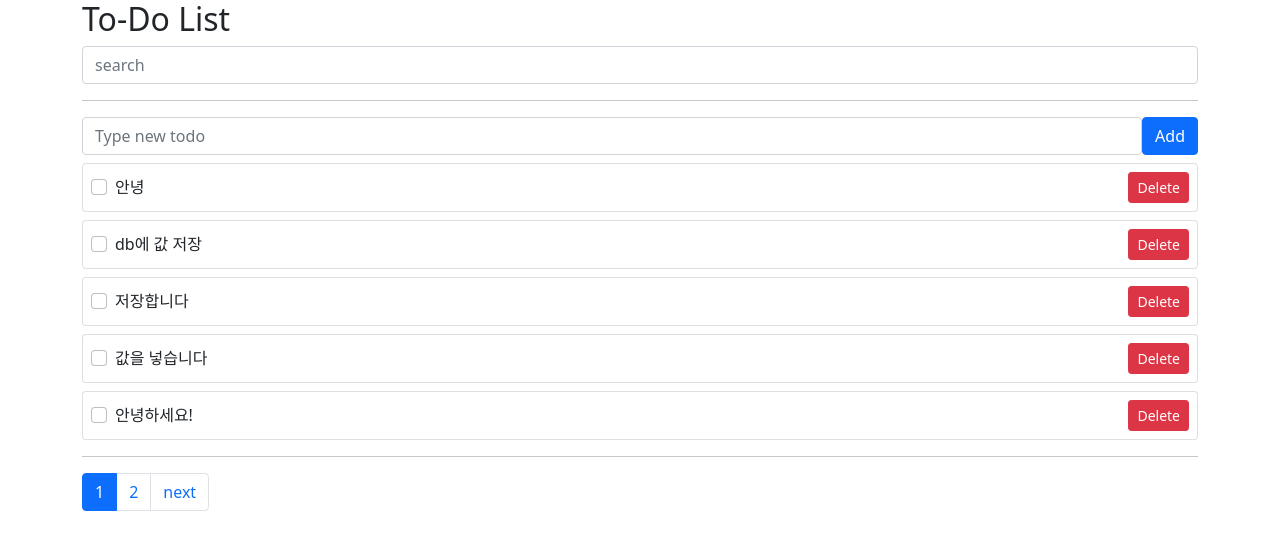
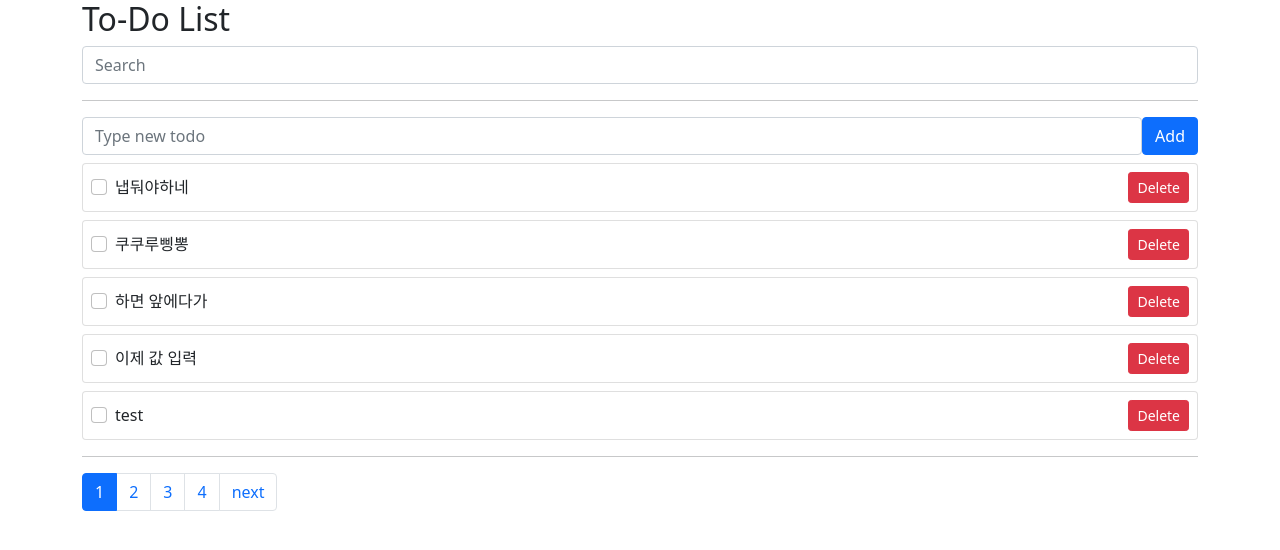
Before and after one commit to dhgpcks123/vue3.0-inf, a Vue app: page / in a window 1280 px wide. Shown: the top 550 px of the page. Built offline with nearby package versions, Linux system fonts and the light colour scheme; data requests are answered from the project's data file.

Commit message:
todo Single Page complete

```diff
--- a/db.json
+++ b/db.json
@@ -1,44 +1,84 @@
 {
   "todos": [
     {
-      "subject": "안녕",
+      "subject": "아나일ㅈ",
       "completed": false,
-      "id": 1
+      "id": 11
     },
     {
-      "subject": "db에 값 저장",
+      "subject": "ㄹ",
       "completed": false,
-      "id": 2
+      "id": 12
     },
     {
-      "subject": "저장합니다",
+      "subject": "ㅈㄷㄹ",
       "completed": false,
-      "id": 3
+      "id": 13
     },
     {
-      "subject": "값을 넣습니다",
+      "subject": "ㅈㄷㄹ",
       "completed": false,
-      "id": 4
+      "id": 15
     },
     {
-      "subject": "안녕하세요!",
+      "subject": "ㅈㄷㄹ",
       "completed": false,
-      "id": 5
+      "id": 16
     },
     {
-      "subject": "만나서 반가워요",
+      "subject": "ㅈ",
       "completed": false,
-      "id": 6
+      "id": 17
     },
     {
-      "subject": ": )",
+      "subject": "키다운할때마다 서버 요청",
       "completed": false,
-      "id": 7
+      "id": 18
     },
     {
-      "subject": "헬로헬로",
+      "subject": "하는 건데",
       "completed": false,
-      "id": 8
+      "id": 19
+    },
+    {
+      "subject": "그게 괜찮아??",
+      "completed": false,
+      "id": 20
+    },
+    {
+      "subject": "hi",
+      "completed": false,
+      "id": 22
+    },
+    {
+      "subject": "gd",
+      "completed": false,
+      "id": 23
+    },
+    {
+      "subject": "test",
+      "completed": false,
+      "id": 24
+    },
+    {
+      "subject": "이제 값 입력",
+      "completed": false,
+      "id": 25
+    },
+    {
+      "subject": "하면 앞에다가",
+      "completed": false,
+      "id": 26
+    },
+    {
+      "subject": "쿠쿠루삥뽕",
+      "completed": false,
+      "id": 28
+    },
+    {
+      "subject": "냅둬야하네",
+      "completed": false,
+      "id": 30
     }
   ]
 }
--- a/src/App.vue
+++ b/src/App.vue
@@ -5,18 +5,19 @@
       class="form-control"
       type="text"
       v-model="searchText"
-      placeholder="search"
+      placeholder="Search"
+      @keyup.enter="searchTodo"
     >
     <hr>
     <TodoSimpleForm
       @add-todo="addTodo"
     />
     <div style="color: red">{{ error }}</div>
-    <div v-if="!filteredTodos.length">
+    <div v-if="!todos.length">
       There is nothing to display
     </div>
     <TodoList
-      :todos="filteredTodos"
+      :todos="todos"
       @toggle-todo="toggleTodo"
       @delete-todo="deleteTodo"
     />
@@ -43,33 +44,21 @@ export default{
   setup() {
     const toggle = ref(false)
     const todos = ref([])
-    const searchText = ref('')
     const error = ref('')
     const numberOfTodos = ref(0)
     const limit = 5
     const currentPage = ref(1)
+    const searchText = ref('')
 
-    watch([currentPage, numberOfTodos], (currentPage, prev)=>{
-      console.log('currentPage : '+currentPage)
-      console.log('prev : '+prev)
-    })
-    // watchEffect(()=>{
-      // console.log(currentPage.value)
-      // console.log(numberOfTodos.value)
-      // watchEffect안에 들어 있는 값 중에 ref, reactive 변경되면 watchEffect 실행된다.
-    // })
     const numberOfPages = computed(()=>{
       return Math.ceil(numberOfTodos.value/limit)
     })
-    // watchEffect(() => {
-      // console.log(numberOfPages.value)
-    // })
 
     const getTodos = async (page = currentPage.value) => {
       // es6문법인가봄. page 받는데 디폴트 값 currentPage.value인가봐.
       currentPage.value = page
       try{
-        const res = await axios.get(`http://localhost:3000/todos?_page=${page}&_limit=${limit}`)
+        const res = await axios.get(`http://localhost:3000/todos?_sort=id&_order=desc&subject_like=${searchText.value}&_page=${page}&_limit=${limit}`)
         numberOfTodos.value = res.headers['x-total-count']
         todos.value = res.data
       }catch(err){
@@ -84,11 +73,11 @@ export default{
       // db 저장
       error.value = ''
       try{
-        const res = await axios.post('http://localhost:3000/todos',{
+        await axios.post('http://localhost:3000/todos',{
           subject: todo.subject,
           completed: todo.completed,
         })
-        todos.value.push(res.data)
+        getTodos(1);
       }catch(err){
         error.value = 'Something went wrong.'
         console.log(err)
@@ -113,24 +102,29 @@ export default{
       todos.value.splice(index, 1)
       try{
         await axios.delete(`http://localhost:3000/todos/${id}`)
+        getTodos(1)
       }catch(err){
         error.value = 'Something went wrong.'
         console.log(err)
       }
     }
-    const filteredTodos = computed(()=>{
-      if(searchText.value){
-        return todos.value.filter((todo)=>{
-          return todo.subject.includes(searchText.value)
-        })
-      }
 
-      return todos.value
+    let timeout = null;
+    watch(searchText, ()=>{
+      clearTimeout(timeout);
+      timeout = setTimeout(()=>{
+        getTodos(1)
+      },500)
     })
+    const searchTodo = () => {
+      clearTimeout(timeout);
+      getTodos(1)
+    }
+
     return {
       todos, toggle, numberOfTodos,
       deleteTodo, toggleTodo, addTodo, getTodos, numberOfPages,
-      searchText, filteredTodos, error, currentPage
+      searchText, error, currentPage, searchTodo
     }
   }
 }
--- a/src/components/TodoList.vue
+++ b/src/components/TodoList.vue
@@ -32,7 +32,6 @@
 </template>
 
 <script>
-// import { watchEffect } from 'vue'
 export default {
   props: {
     todos: {
@@ -41,11 +40,7 @@ export default {
     }
   },
   emits: ['toggle-todo', 'delete-todo'],
-  // setup(props, context) {
   setup(props, { emit }) {
-    // watchEffect(()=>{
-      // console.log(props.todos.length)
-    // })
     const toggleTodo = (index) => {
       emit('toggle-todo', index);
     }
```
